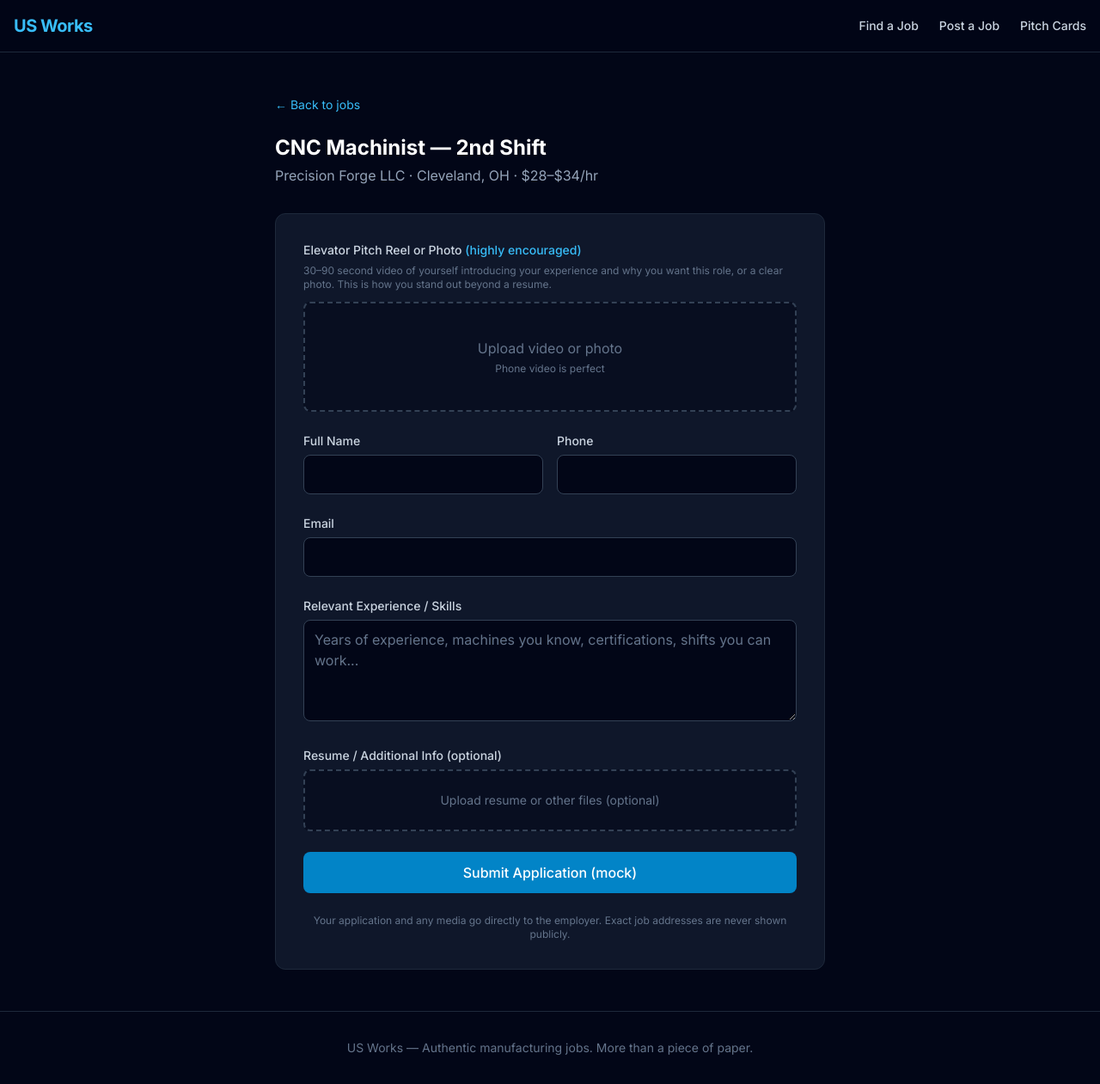
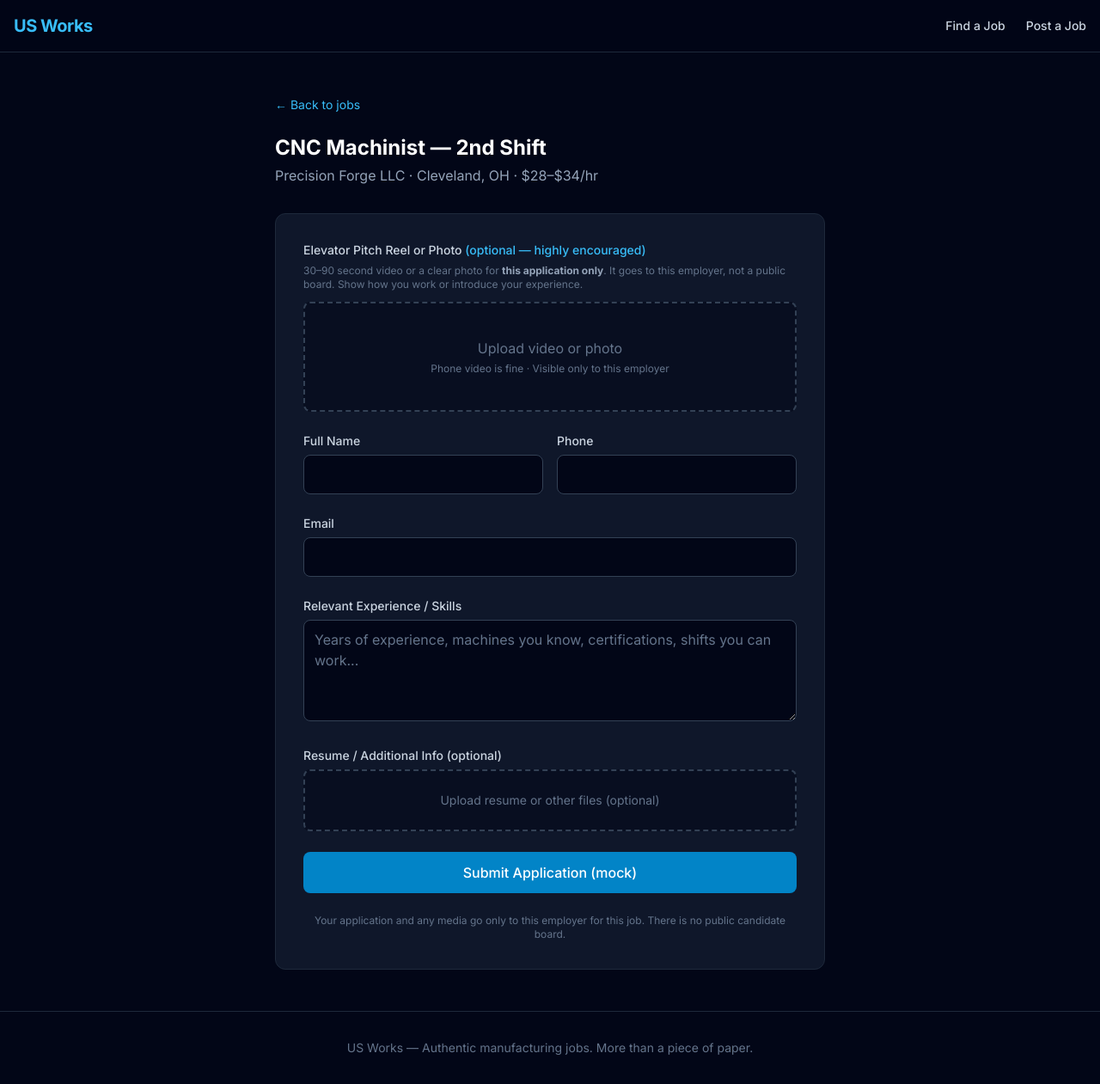
Before and after one commit to alexkikalo/us-works, a Next.js app: page /apply/1 in a window 1280 px wide. Shown: the whole page at 86% size. Built offline with nearby package versions, Linux system fonts and the light colour scheme.

Commit message:
Remove public Pitch Cards board; keep optional pitch only on job applications

```diff
--- a/app/apply/[id]/page.tsx
+++ b/app/apply/[id]/page.tsx
@@ -23,24 +23,22 @@ export default function ApplyPage({ params }: { params: { id: string } }) {
       </div>
 
       <form className="space-y-6 bg-slate-900 p-6 md:p-8 rounded-xl border border-slate-800">
-        {/* Highly encouraged video/photo pitch */}
         <div>
           <label className="block text-sm font-medium text-slate-300 mb-1.5">
             Elevator Pitch Reel or Photo{" "}
-            <span className="text-sky-400">(highly encouraged)</span>
+            <span className="text-sky-400">(optional — highly encouraged)</span>
           </label>
           <p className="text-xs text-slate-500 mb-3">
-            30–90 second video of yourself introducing your experience and why you want this role,
-            or a clear photo. This is how you stand out beyond a resume.
+            30–90 second video or a clear photo for <strong className="text-slate-400">this application only</strong>.
+            It goes to this employer, not a public board. Show how you work or introduce your experience.
           </p>
           <div className="border-2 border-dashed border-slate-700 rounded-lg p-10 text-center text-slate-500 bg-slate-950/50">
             Upload video or photo
             <br />
-            <span className="text-xs mt-1 block">Phone video is perfect</span>
+            <span className="text-xs mt-1 block">Phone video is fine · Visible only to this employer</span>
           </div>
         </div>
 
-        {/* Standard application fields */}
         <div className="grid grid-cols-1 sm:grid-cols-2 gap-4">
           <div>
             <label className="block text-sm font-medium text-slate-300 mb-1.5">Full Name</label>
@@ -94,7 +92,7 @@ export default function ApplyPage({ params }: { params: { id: string } }) {
         </button>
 
         <p className="text-xs text-slate-500 text-center">
-          Your application and any media go directly to the employer. Exact job addresses are never shown publicly.
+          Your application and any media go only to this employer for this job. There is no public candidate board.
         </p>
       </form>
     </div>
--- a/app/layout.tsx
+++ b/app/layout.tsx
@@ -7,7 +7,7 @@ const inter = Inter({ subsets: ["latin"] });
 export const metadata: Metadata = {
   title: "US Works — Visual Manufacturing Jobs",
   description:
-    "Real shop-floor jobs with location photos. Elevator pitch cards for candidates. More than a piece of paper.",
+    "Real shop-floor jobs with location photos. Optional pitch media when you apply. More than a piece of paper.",
 };
 
 export default function RootLayout({
@@ -30,9 +30,6 @@ export default function RootLayout({
               <a href="/post" className="text-slate-300 hover:text-sky-400 transition-colors">
                 Post a Job
               </a>
-              <a href="/pitches" className="text-slate-300 hover:text-sky-400 transition-colors">
-                Pitch Cards
-              </a>
             </nav>
           </div>
         </header>
```
Also changed, not shown: 1 other file (tests, documents, lock files or other folders).
